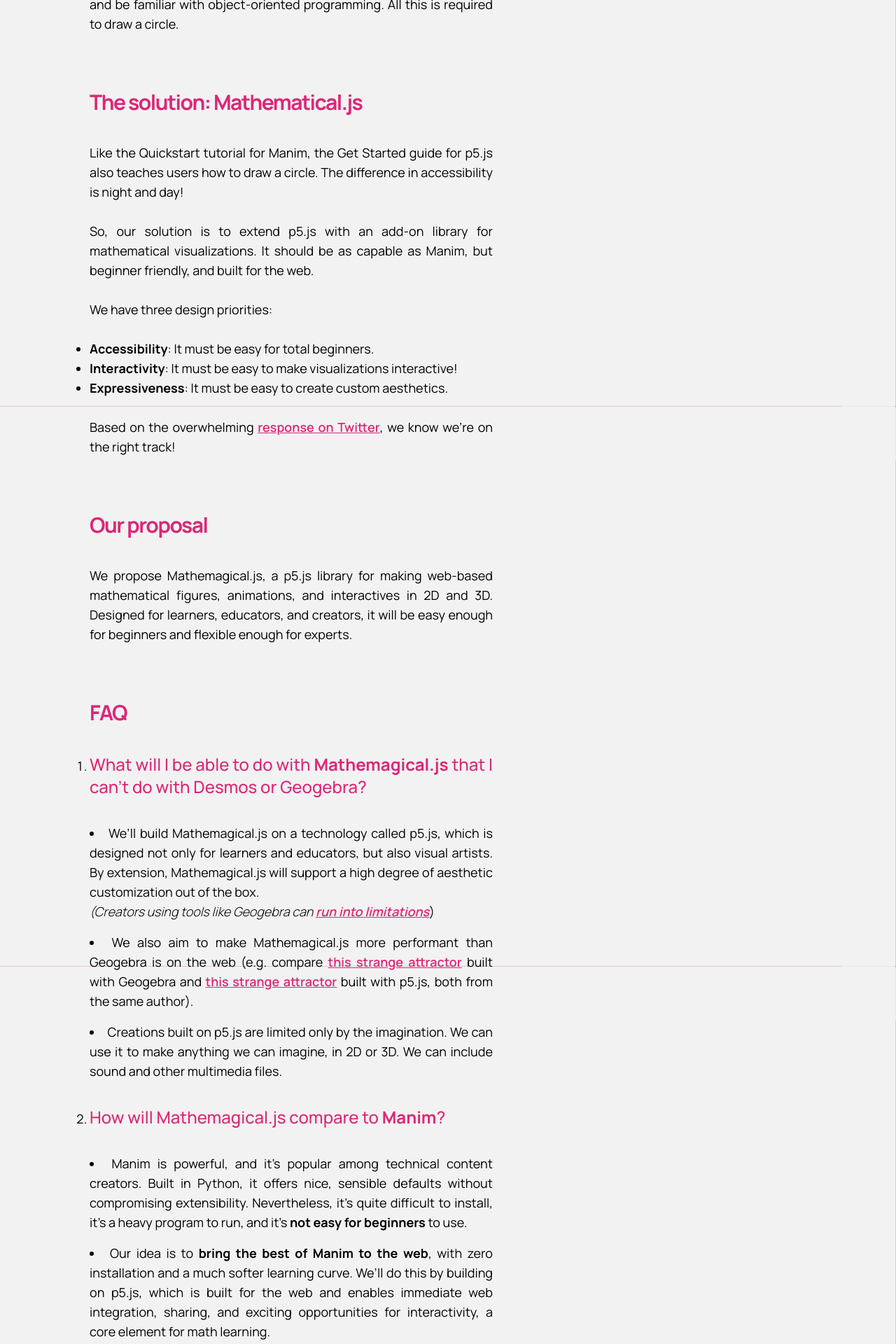
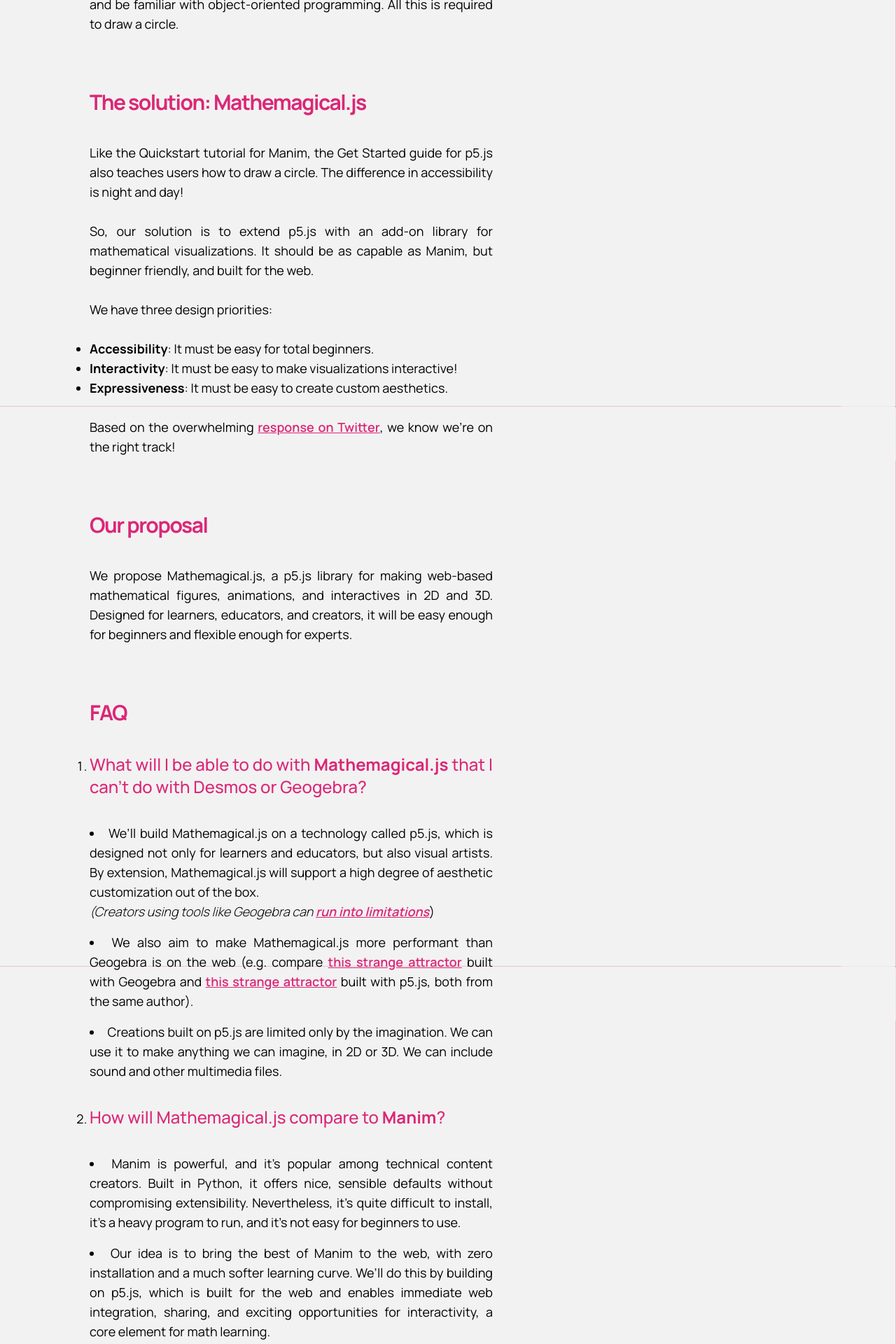
Before and after one commit to jesi-rgb/fellowship-proposal, a SvelteKit app: page /proposal in a window 1280 px wide. Shown: the part 1020-2940 px from the top of the page at 70% size. Built offline with nearby package versions, Linux system fonts and the light colour scheme.

Commit message:
remove bold and fix typo

```diff
--- a/src/routes/proposal/+page.svelte
+++ b/src/routes/proposal/+page.svelte
@@ -36,7 +36,7 @@
 		line and be familiar with object-oriented programming. All this is required to draw a circle.
 	</Paragraph>
 
-	<Heading>The solution: Mathematical.js</Heading>
+	<Heading>The solution: Mathemagical.js</Heading>
 	<Paragraph>
 		Like the Quickstart tutorial for Manim, the Get Started guide for p5.js also teaches users how
 		to draw a circle. The difference in accessibility is night and day!
@@ -120,13 +120,13 @@
 					<li>
 						Manim is powerful, and it’s popular among technical content creators. Built in Python,
 						it offers nice, sensible defaults without compromising extensibility. Nevertheless, it’s
-						quite difficult to install, it’s a heavy program to run, and it’s
-						<b>not easy for beginners</b> to use.
+						quite difficult to install, it’s a heavy program to run, and it’s not easy for beginners
+						to use.
 					</li>
 					<li>
-						Our idea is to <b>bring the best of Manim to the web</b>, with zero installation and a
-						much softer learning curve. We’ll do this by building on p5.js, which is built for the
-						web and enables immediate web integration, sharing, and exciting opportunities for
+						Our idea is to bring the best of Manim to the web, with zero installation and a much
+						softer learning curve. We’ll do this by building on p5.js, which is built for the web
+						and enables immediate web integration, sharing, and exciting opportunities for
 						interactivity, a core element for math learning.
 					</li>
 				</ul>
```
